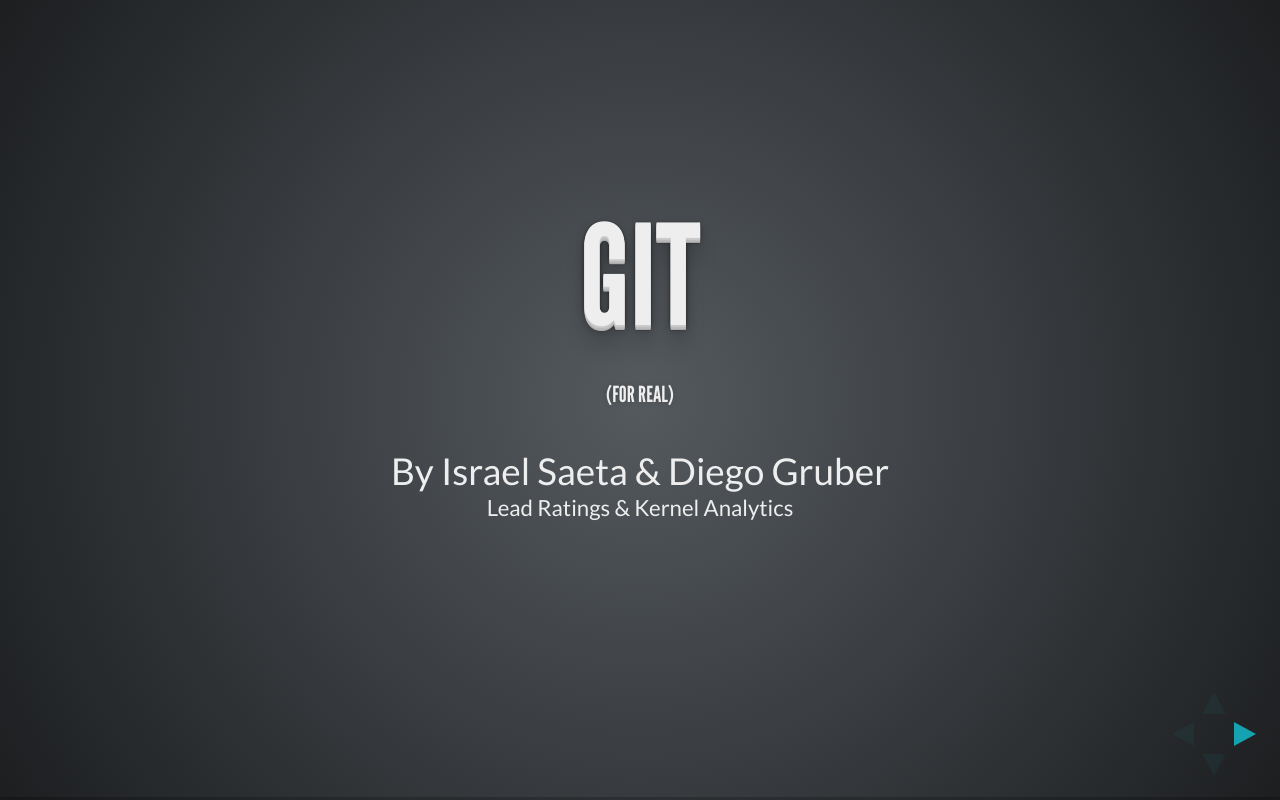
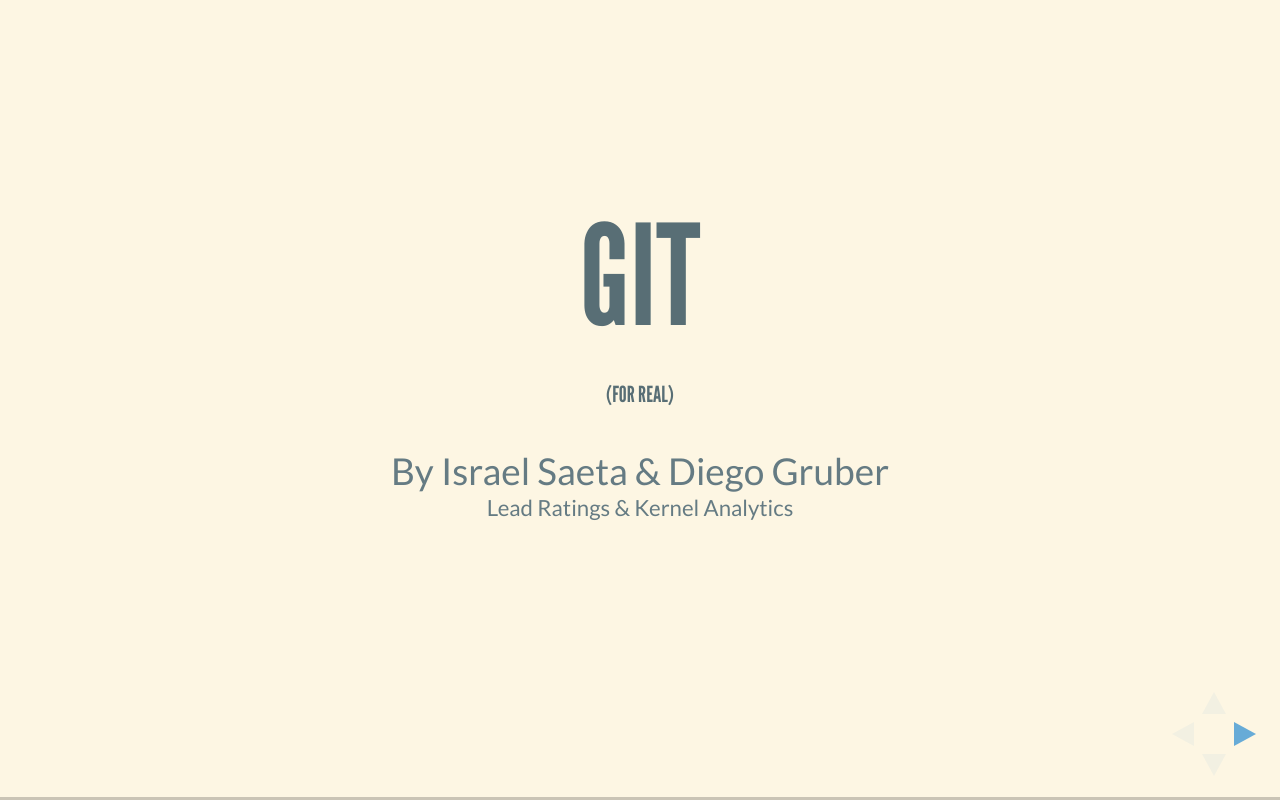
Before and after one commit to dukebody/Git-Kernel-Meetup, a website: page index.html in a window 1280 px wide. Drawn offline with Linux system fonts and the light colour scheme.

Commit message:
changed theme and transition

```diff
--- a/index.html
+++ b/index.html
@@ -15,7 +15,7 @@
 		<meta name="viewport" content="width=device-width, initial-scale=1.0, maximum-scale=1.0, user-scalable=no, minimal-ui">
 
 		<link rel="stylesheet" href="css/reveal.css">
-		<link rel="stylesheet" href="css/theme/league.css" id="theme">
+		<link rel="stylesheet" href="css/theme/solarized.css" id="theme">
 
 		<!-- Code syntax highlighting -->
 		<link rel="stylesheet" href="lib/css/zenburn.css">
@@ -365,7 +365,7 @@ contact : email.support@github.com
 				history: true,
 				center: true,
 
-				transition: 'slide', // none/fade/slide/convex/concave/zoom
+				transition: 'concave', // none/fade/slide/convex/concave/zoom
 
 				// Optional reveal.js plugins
 				dependencies: [
```
